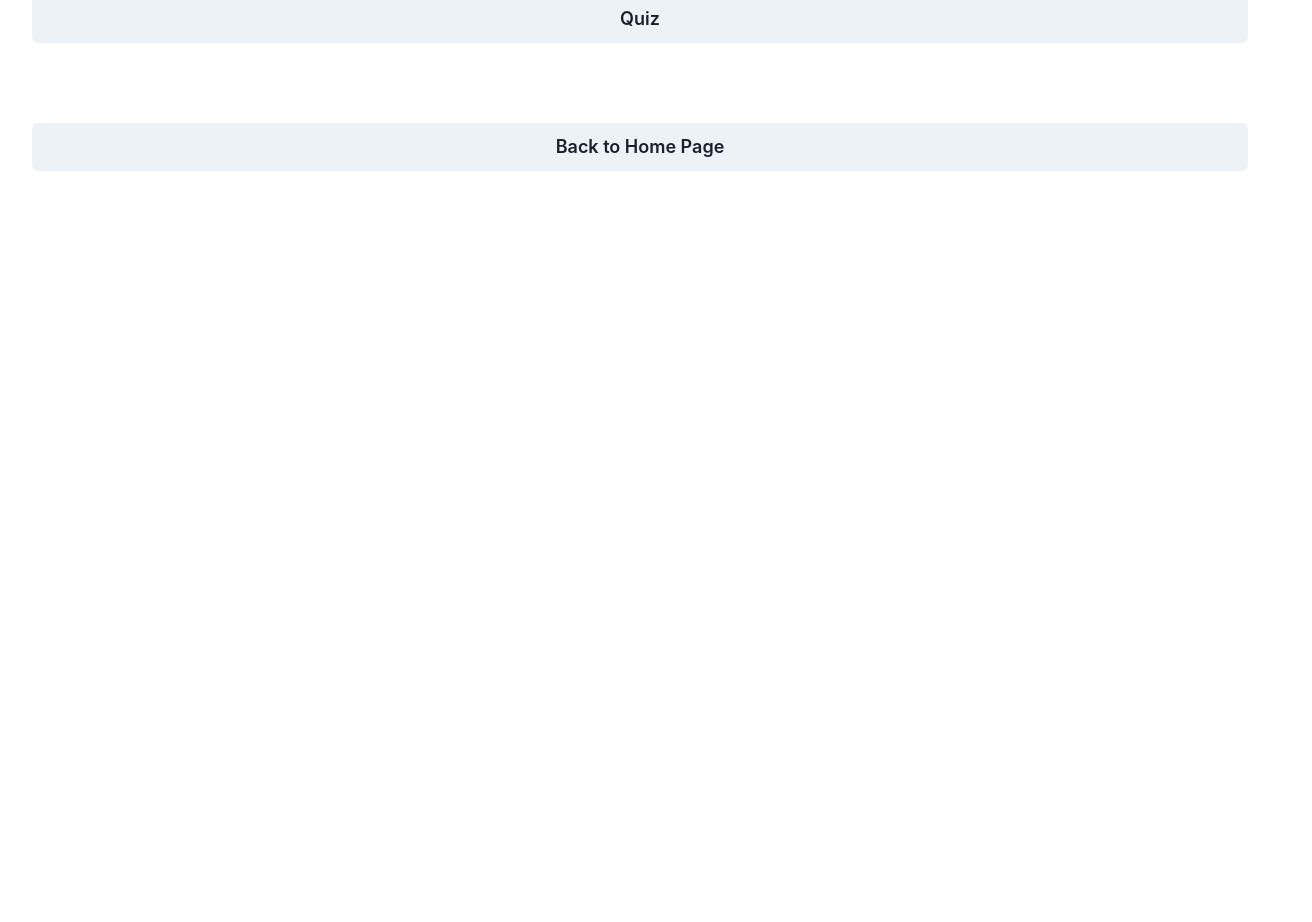
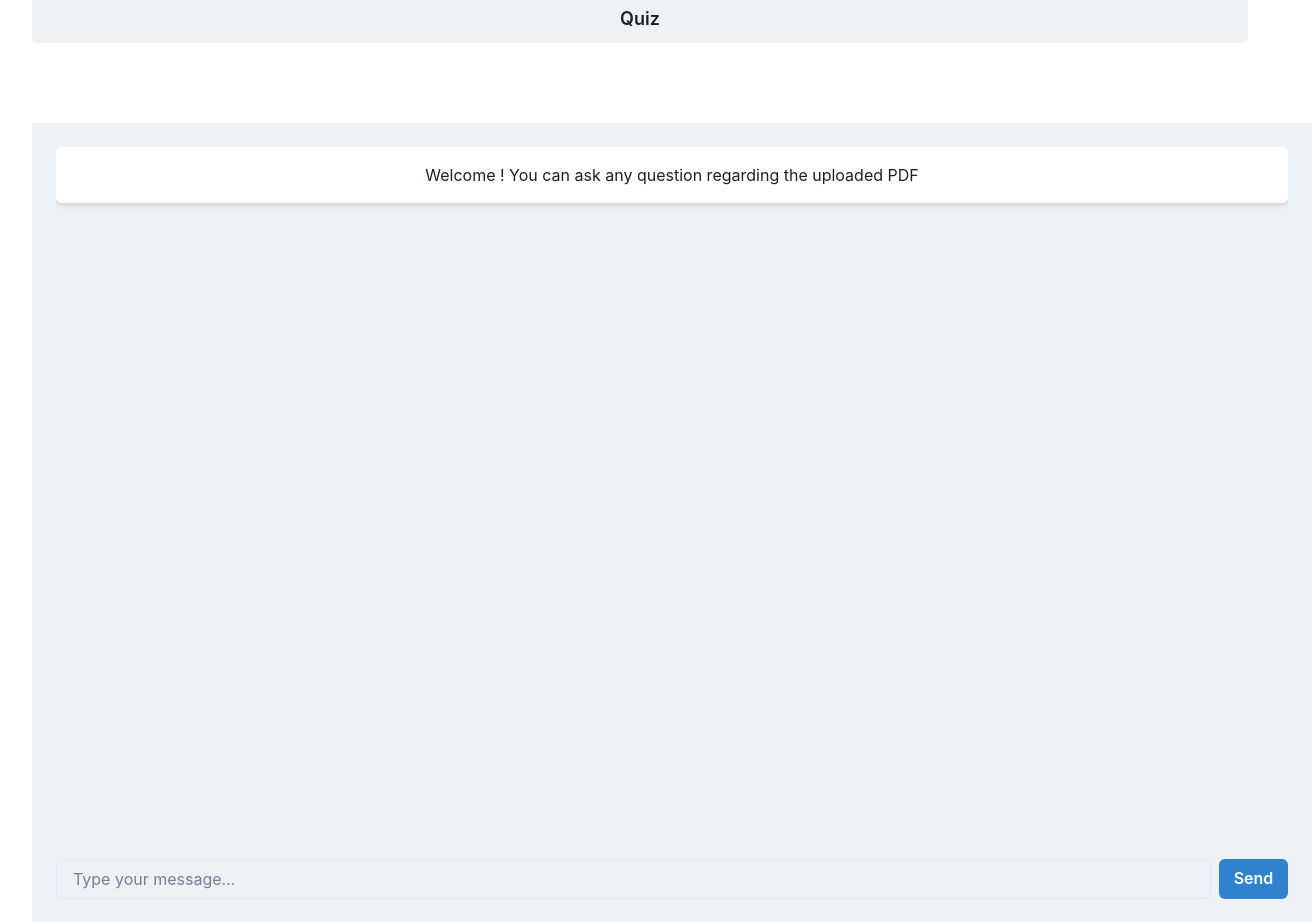
Before and after one commit to dedsecrattle/QuestAI, a React (Vite) app: page /pdfSummary in a window 1280 px wide. Shown: the part 162-1084 px from the top of the page, 1312 px wide, since content can reach past the window. Before the commit the page ends 800 px from the top, so only its background shows below. Built offline with nearby package versions, Linux system fonts and the light colour scheme.

Commit message:
Add Chat Functionality

```diff
--- a/src/backend/generate.js
+++ b/src/backend/generate.js
@@ -64,3 +64,25 @@ export function generateSummary(extracted_text) {
             console.error('Error:', error);
         });
 }
+
+export function getResponse(context, question) {
+    const requestBody = {
+        context,
+        question
+    }
+    return fetch("https://questai-backend.onrender.com/chat", {
+        method: 'POST',
+        headers: {
+            'Content-Type': 'application/json'
+        },
+        body: JSON.stringify(requestBody)
+    })
+        .then(response => response.json())
+        .then(data => {
+            data = data["generated_content"]
+            return data;
+        })
+        .catch(error => {
+            console.error('Error:', error);
+        });
+}
--- /dev/null
+++ b/src/pages/ChatInterface.jsx
@@ -0,0 +1,81 @@
+import React, { useState, useEffect } from 'react';
+import { Box, Flex, Input, Button, Text } from '@chakra-ui/react';
+import { getResponse } from '../backend/generate';
+
+function ChatInterface ({context}) {
+    const [messages, setMessages] = useState([
+        { id: 1, text: 'Welcome ! You can ask any question regarding the uploaded PDF' },
+      ]);
+  const [newMessage, setNewMessage] = useState('');
+
+//   useEffect(() => {
+//     // Fetch chat messages from the API
+//     const fetchMessages = async () => {
+//       try {
+//         const response = await getResponse(context, );
+//         const data = await response.json();
+//         setMessages(data);
+//       } catch (error) {
+//         console.error('Error fetching messages:', error);
+//       }
+//     };
+//     fetchMessages();
+//   }, []);
+
+  const handleSubmit = async (e) => {
+    e.preventDefault();
+    if (newMessage.trim() !== '') {
+      try {
+        // Send the new message to the API
+        const response = await getResponse(context, newMessage)
+        console.log(response)
+        setMessages([...messages, response]);
+        setNewMessage('');
+      } catch (error) {
+        console.error('Error sending message:', error);
+      }
+    }
+  };
+
+  return (
+    <Flex
+      direction="column"
+      h="100vh"
+      w="100vw"
+      bg="gray.100"
+      p={6}
+      boxSizing="border-box"
+    >
+      <Box flexGrow={1} overflowY="auto">
+        {messages.map((message, index) => (
+          <Box
+            key={index}
+            bg="white"
+            p={4}
+            borderRadius="md"
+            shadow="md"
+            mb={4}
+          >
+            <Text>{message.text}</Text>
+          </Box>
+        ))}
+      </Box>
+      <form onSubmit={handleSubmit}>
+        <Flex mt={4}>
+          <Input
+            placeholder="Type your message..."
+            value={newMessage}
+            onChange={(e) => setNewMessage(e.target.value)}
+            mr={2}
+          />
+          <Button colorScheme="blue" type="submit">
+            Send
+          </Button>
+        </Flex>
+      </form>
+    </Flex>
+  );
+};
+
+
+export default ChatInterface;
--- a/src/pages/HomePage.jsx
+++ b/src/pages/HomePage.jsx
@@ -85,7 +85,7 @@ function HomePage (){
         } finally {
             setIsLoading(false);
         }
-        nagivate("/pdfSummary", { state: {text} });
+        nagivate("/pdfSummary", { state: {text, extractedText}});
     }
     return (
         <Box
--- a/src/pages/Summary.jsx
+++ b/src/pages/Summary.jsx
@@ -1,14 +1,16 @@
 import { useState } from "react";
 import { useNavigate } from "react-router-dom";
 import { useLocation } from 'react-router-dom';
-import {Button, Text, Stack, Box} from '@chakra-ui/react';
+import {Button, Text, Stack, Box, Flex} from '@chakra-ui/react';
 import Markdown from "react-markdown";
+import ChatInterface from "./ChatInterface";
 
 function Summary() {
   const nagivate = useNavigate();
   const [generatedQuiz, setGeneratedQuiz] = useState('');
   const location = useLocation();
   const text = location.state?.text;
+  const extractedText = location.state?.extractedText
 
   const navigateToHome = () => {
     nagivate("/");
@@ -27,6 +29,9 @@ function Summary() {
       </Box>
     <Button onClick={generateQuiz} size='lg'>Quiz</Button>
     <Text>{generatedQuiz}</Text>
+    <Flex direction="column" flexGrow={1}>
+        <ChatInterface context={extractedText}/>
+      </Flex>
     <Button onClick={navigateToHome} size='lg'>Back to Home Page</Button>
     </Stack>
   );
```
